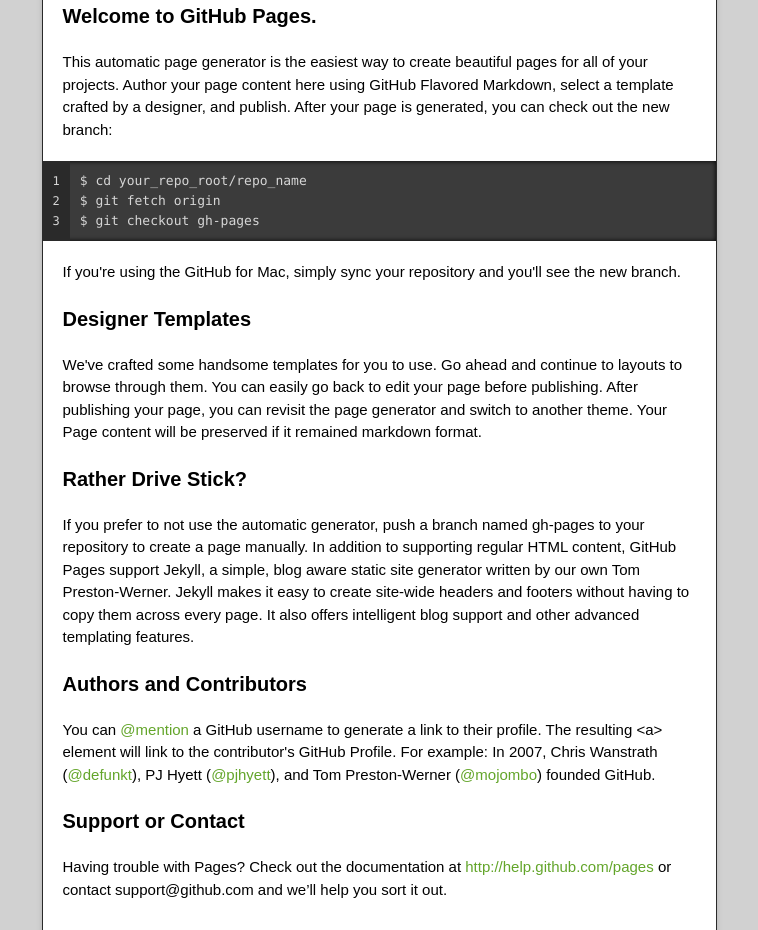
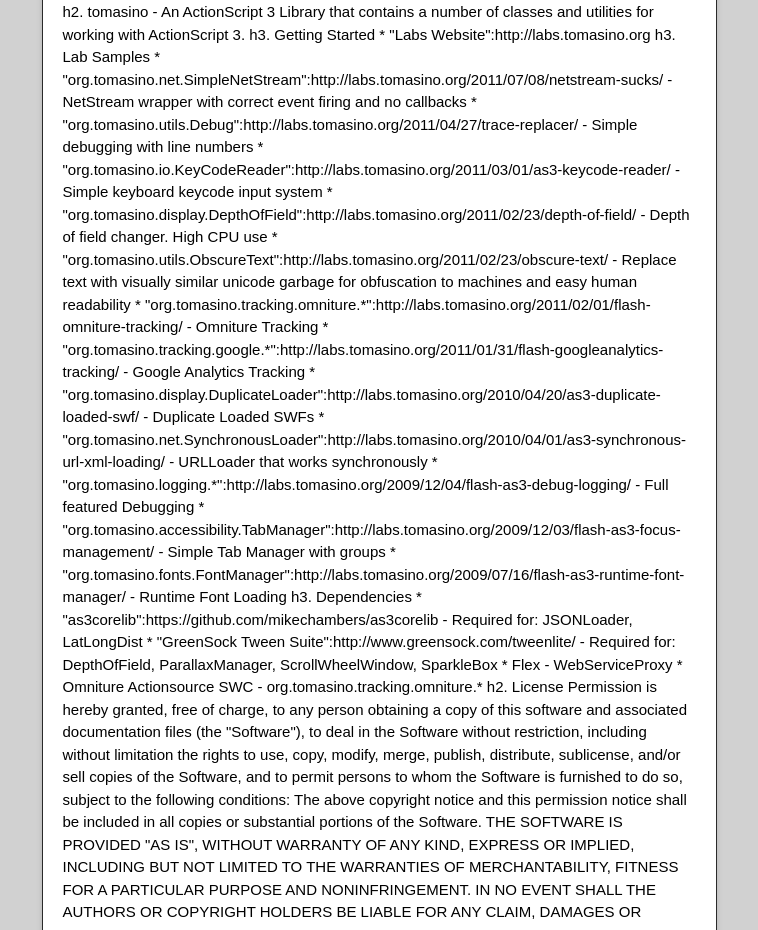
Before and after one commit to jamestomasino/tomasino, a plain HTML site: page index.html in a window 1280 px wide. Shown: the part 280-1210 px from the top of the page, without its empty margins (261-1019 px from the left). Drawn offline with nearby package versions, Linux system fonts and the light colour scheme.

Commit message:
Updating index.html with old markdown readme content

```diff
--- a/index.html
+++ b/index.html
@@ -36,49 +36,43 @@
         <span class="blc"></span><span class="trc"></span>
         </div>
         <article class="markdown-body">
-          <h3>Welcome to GitHub Pages.</h3>
+h2. tomasino - An ActionScript 3 Library that contains a number of classes and utilities for working with ActionScript 3.
 
-<p>This automatic page generator is the easiest way to create beautiful pages for all of your projects. Author your page content here using GitHub Flavored Markdown, select a template crafted by a designer, and publish. After your page is generated, you can check out the new branch:</p>
+h3. Getting Started
 
-<pre><code>$ cd your_repo_root/repo_name
-$ git fetch origin
-$ git checkout gh-pages
-</code></pre>
+* "Labs Website":http://labs.tomasino.org
 
-<p>If you're using the GitHub for Mac, simply sync your repository and you'll see the new branch.</p>
+h3. Lab Samples
 
-<h3>Designer Templates</h3>
+* "org.tomasino.net.SimpleNetStream":http://labs.tomasino.org/2011/07/08/netstream-sucks/ - NetStream wrapper with correct event firing and no callbacks
+* "org.tomasino.utils.Debug":http://labs.tomasino.org/2011/04/27/trace-replacer/ - Simple debugging with line numbers
+* "org.tomasino.io.KeyCodeReader":http://labs.tomasino.org/2011/03/01/as3-keycode-reader/ - Simple keyboard keycode input system
+* "org.tomasino.display.DepthOfField":http://labs.tomasino.org/2011/02/23/depth-of-field/ - Depth of field changer. High CPU use
+* "org.tomasino.utils.ObscureText":http://labs.tomasino.org/2011/02/23/obscure-text/ - Replace text with visually similar unicode garbage for obfuscation to machines and easy human readability
+* "org.tomasino.tracking.omniture.*":http://labs.tomasino.org/2011/02/01/flash-omniture-tracking/ - Omniture Tracking
+* "org.tomasino.tracking.google.*":http://labs.tomasino.org/2011/01/31/flash-googleanalytics-tracking/ - Google Analytics Tracking
+* "org.tomasino.display.DuplicateLoader":http://labs.tomasino.org/2010/04/20/as3-duplicate-loaded-swf/ - Duplicate Loaded SWFs
+* "org.tomasino.net.SynchronousLoader":http://labs.tomasino.org/2010/04/01/as3-synchronous-url-xml-loading/ - URLLoader that works synchronously
+* "org.tomasino.logging.*":http://labs.tomasino.org/2009/12/04/flash-as3-debug-logging/ - Full featured Debugging
+* "org.tomasino.accessibility.TabManager":http://labs.tomasino.org/2009/12/03/flash-as3-focus-management/ - Simple Tab Manager with groups
+* "org.tomasino.fonts.FontManager":http://labs.tomasino.org/2009/07/16/flash-as3-runtime-font-manager/ - Runtime Font Loading
 
-<p>We've crafted some handsome templates for you to use. Go ahead and continue to layouts to browse through them. You can easily go back to edit your page before publishing. After publishing your page, you can revisit the page generator and switch to another theme. Your Page content will be preserved if it remained markdown format.</p>
 
-<h3>Rather Drive Stick?</h3>
 
-<p>If you prefer to not use the automatic generator, push a branch named <code>gh-pages</code> to your repository to create a page manually. In addition to supporting regular HTML content, GitHub Pages support Jekyll, a simple, blog aware static site generator written by our own Tom Preston-Werner. Jekyll makes it easy to create site-wide headers and footers without having to copy them across every page. It also offers intelligent blog support and other advanced templating features.</p>
+h3. Dependencies
 
-<h3>Authors and Contributors</h3>
+* "as3corelib":https://github.com/mikechambers/as3corelib - Required for: JSONLoader, LatLongDist
+* "GreenSock Tween Suite":http://www.greensock.com/tweenlite/ - Required for: DepthOfField, ParallaxManager, ScrollWheelWindow, SparkleBox
+* Flex - WebServiceProxy
+* Omniture Actionsource SWC - org.tomasino.tracking.omniture.*
 
-<p>You can <a href="https://github.com/blog/821" class="user-mention">@mention</a> a GitHub username to generate a link to their profile. The resulting <code>&lt;a&gt;</code> element will link to the contributor's GitHub Profile. For example: In 2007, Chris Wanstrath (<a href="https://github.com/defunkt" class="user-mention">@defunkt</a>), PJ Hyett (<a href="https://github.com/pjhyett" class="user-mention">@pjhyett</a>), and Tom Preston-Werner (<a href="https://github.com/mojombo" class="user-mention">@mojombo</a>) founded GitHub.</p>
+h2. License
 
-<h3>Support or Contact</h3>
+Permission is hereby granted, free of charge, to any person obtaining a copy of this software and associated documentation files (the "Software"), to deal in the Software without restriction, including without limitation the rights to use, copy, modify, merge, publish, distribute, sublicense, and/or sell copies of the Software, and to permit persons to whom the Software is furnished to do so, subject to the following conditions:
 
-<p>Having trouble with Pages? Check out the documentation at <a href="http://help.github.com/pages">http://help.github.com/pages</a> or contact support@github.com and we’ll help you sort it out.</p>
-        </article>
-      </div>
-    </div>
-    <footer>
-      <div class="owner">
-      <p><a href="https://github.com/jamestomasino" class="avatar"><img src="https://secure.gravatar.com/avatar/09c90fa1ab5a081d722e131db3efc3a0?s=30&amp;d=https://a248.e.akamai.net/assets.github.com%2Fimages%2Fgravatars%2Fgravatar-140.png" width="48" height="48"/></a> <a href="https://github.com/jamestomasino">jamestomasino</a> maintains <a href="https://github.com/jamestomasino/tomasino">Tomasino</a></p>
-      </div>
-      <div class="creds">
-        <small>This page generated using <a href="https://pages.github.com/">GitHub Pages</a><br/>theme by <a href="http://twitter.com/jonrohan/">Jon Rohan</a></small>
-      </div>
-    </footer>
-  </div>
-  <div class="current-section">
-    <a href="#top">Scroll to top</a>
-    <a href="https://github.com/jamestomasino/tomasino/tarball/master" class="tar">tar</a><a href="https://github.com/jamestomasino/tomasino/zipball/master" class="zip">zip</a><a href="" class="code">source code</a>
-    <p class="name"></p>
-  </div>
+The above copyright notice and this permission notice shall be included in all copies or substantial portions of the Software.
+
+THE SOFTWARE IS PROVIDED "AS IS", WITHOUT WARRANTY OF ANY KIND, EXPRESS OR IMPLIED, INCLUDING BUT NOT LIMITED TO THE WARRANTIES OF MERCHANTABILITY, FITNESS FOR A PARTICULAR PURPOSE AND NONINFRINGEMENT. IN NO EVENT SHALL THE AUTHORS OR COPYRIGHT HOLDERS BE LIABLE FOR ANY CLAIM, DAMAGES OR OTHER LIABILITY, WHETHER IN AN ACTION OF CONTRACT, TORT OR OTHERWISE, ARISING FROM, OUT OF OR IN CONNECTION WITH THE SOFTWARE OR THE USE OR OTHER DEALINGS IN THE SOFTWARE.
 
 
 </body>
```
